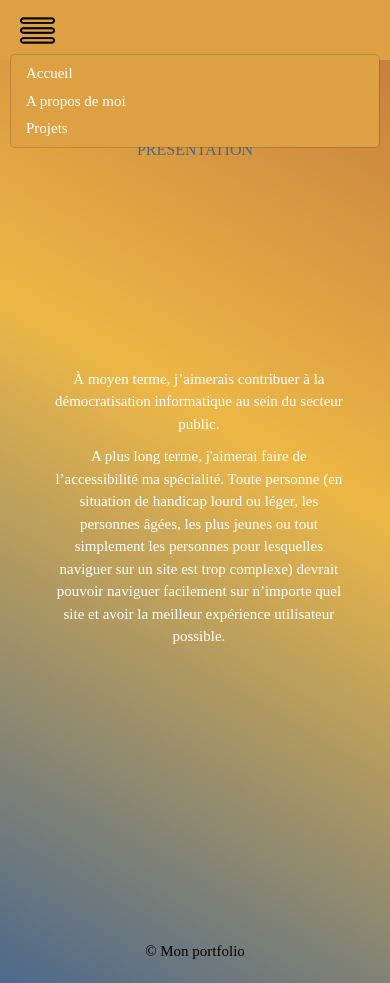
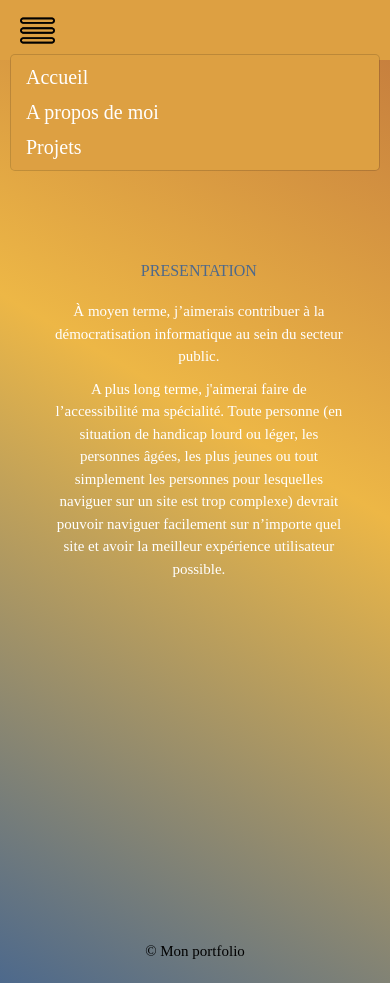
Before and after one commit to KsoniaK/Portfolio, a plain HTML site: page presentation.html in a window 390 px wide. Both pictures are taken after a click on the button 195 px from the left and 30 px from the top of the page. Drawn offline with nearby package versions, Linux system fonts and the light colour scheme; a web font is replaced by a local one.

Commit message:
améliorations design

```diff
--- a/assets/style/header_p.css
+++ b/assets/style/header_p.css
@@ -5,6 +5,11 @@
     left: 2%;
     z-index: 2;
 }
+/* .texte_navigation{
+    background-color: #fe7661;
+    border-radius: 0% 58%;
+    padding: 2rem;
+} */
 .texte_navigation ul{
     display: block;
     list-style: none;
@@ -57,6 +62,7 @@
     }
     .dropdown-item{
         color: white;
+        font-size: 2rem;
     }
     .dropdown-item:hover{
         color : black;
--- a/assets/style/presentation.css
+++ b/assets/style/presentation.css
@@ -7,7 +7,7 @@ main{
 .texte-presentation{
     width: 43%;
     position: absolute;
-    top: 50%;
+    top: 30%;
     left: 29%;
     text-align: center;
 }
@@ -17,7 +17,7 @@ main{
 #page-presentation{
     height: 96vh;
 }
-#page-presentation h2{
+.texte-presentation h2{
   color: #4d698c;
   padding: 2rem;
 }
@@ -58,7 +58,7 @@ main{
         padding: 3rem;
         width: 90%;
         position: absolute;
-        top: 40%;
+        top: 25%;
         left: 6%;
         animation-duration: 1.5s;
         animation-name: slideinpresentation;
@@ -74,7 +74,7 @@ main{
         }
       }
     #page-presentation {
-        height: 96vh;
+        /* height: 96vh; */
       }
       #page-presentation img{
         display: none;
--- a/assets/style/style.css
+++ b/assets/style/style.css
@@ -57,7 +57,7 @@ body{
 }
 .container span,
 .container h1{
-    color: white;
+    color: #743521;
     text-transform: uppercase;
     display: block;
     font-family: "vogue", serif;
@@ -78,7 +78,7 @@ body{
 }
 @keyframes text{
     0%{
-        color: #743521;
+        color: white;
         margin-bottom: -20px;
     }
     30%{
@@ -92,7 +92,7 @@ body{
 }
 h2{
     text-align: center;
-    color: #353f51;
+    color: #743521;
     margin: 0;
     font-weight: normal;
 }
@@ -221,11 +221,11 @@ h3{
     .container h1{
         font-size: 26px;
         font-weight: bold;
-        color: white;
+        color: #743521;
     }
     .container span{
         font-size: 22px;
-        color: white;
+        color: #743521;
     }
     .animation{
         animation: paused;
@@ -245,7 +245,7 @@ h3{
     }
     @keyframes text{
         0%{
-            color: black;
+            color: white;
             margin-bottom: -20px;
         }
         30%{
--- a/presentation.html
+++ b/presentation.html
@@ -51,10 +51,10 @@
        </div>
   <!-- présentation -->
        <article id="page-presentation" class="animation-presentation">
-        <h2>PRESENTATION</h2>
-        <img src="assets/img/frame.png" alt="cadre présentation">
-      </article>
-  <div class="texte-presentation">
+         <img src="assets/img/frame.png" alt="cadre présentation">
+        </article>
+        <div class="texte-presentation">
+    <h2>PRESENTATION</h2>
    <p>
     À moyen terme, j’aimerais contribuer à la démocratisation informatique au sein du secteur public.
    </p>
```
